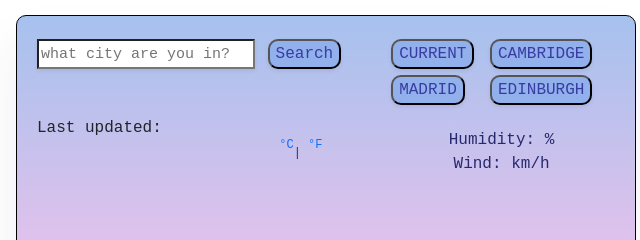
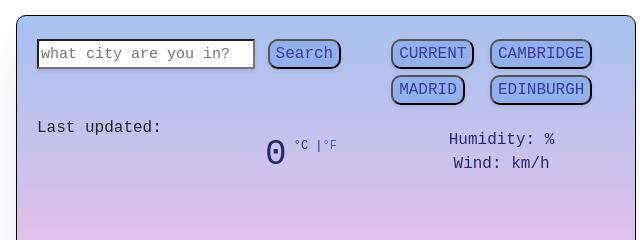
Before and after one commit to Nicoleyuen1/SheCodeshomework, a plain HTML site: page index.html in a window 1280 px wide. Both pictures are taken after a click on the link "°C". Shown: the top 240 px of the page, 314-954 px from the left. Drawn offline with nearby package versions, Linux system fonts and the light colour scheme; no server answers; a web font is replaced by a local one.

Commit message:
amended the unit buttons and it can switch in between two

```diff
--- a/index.html
+++ b/index.html
@@ -63,10 +63,7 @@
             </div>
             <div class="col-3 weather-temperature">
               <span id="temp"></span><span class= "unit">
-                <a href="#" id="celsius-link">°C</a>|
-                <a href="#" id="fahrenheit-link">°F</a>
-              </span>
-
+                <a href="#" id="celsius-link" class="active">°C</a> |<a href="#" id="fahrenheit-link">°F</a></span>
               <div>
                 <img src="" alt="" id="icon"/>
               </div>
--- a/src/index.js
+++ b/src/index.js
@@ -31,11 +31,10 @@
 //challenge 2
 
 function showWeatherConditions(response) {
-  console.log(response.data);
   document.querySelector("#city-name").innerHTML = response.data.name;
-  document.querySelector("#temp").innerHTML = Math.round(
-    response.data.main.temp
-  );
+
+  unitCelsiusTemp = response.data.main.temp;
+  document.querySelector("#temp").innerHTML = Math.round(unitCelsiusTemp);
   document.querySelector("#humidity").innerHTML = Math.round(
     response.data.main.humidity
   );
@@ -70,23 +69,6 @@
   searchCity(city);
 }
 
-//challenge 3
-// function clickCelsius(event) {
-//   event.preventDefault();
-//   let currentTemp = document.querySelector("#temp");
-//   currentTemp.innerHTML = `14`;
-// }
-// let unitCelsius = document.querySelector("#celsius-link");
-// unitCelsius.addEventListener("click", clickCelsius);
-
-// function clickFahrenheit(event) {
-//   event.preventDefault();
-//   let currentTemp = document.querySelector("#temp");
-//   currentTemp.innerHTML = `57`;
-// }
-// let unitFahrenheit = document.querySelector("#fahrenheit-link");
-// unitFahrenheit.addEventListener("click", clickFahrenheit);
-
 //challenge 2 bonus
 function currentClick(event) {
   event.preventDefault();
@@ -101,10 +83,33 @@
   axios.get(apiUrl).then(showWeatherConditions);
 }
 
+function clickFahrenheit(event) {
+  event.preventDefault();
+  unitCelsius.classList.remove("active");
+  unitFahrenheit.classList.add("active");
+  let Fahrenheit = (unitCelsiusTemp * 9) / 5 + 32;
+  document.querySelector("#temp").innerHTML = Math.round(Fahrenheit);
+}
+
+function clickCelsius(event) {
+  event.preventDefault();
+  unitCelsius.classList.add("active");
+  unitFahrenheit.classList.remove("active");
+  document.querySelector("#temp").innerHTML = Math.round(unitCelsiusTemp);
+}
+
 let cityButton = document.querySelector("#search-form");
 cityButton.addEventListener("submit", cityClick);
 
 let currentLocation = document.querySelector("#current-button");
 currentLocation.addEventListener("click", currentClick);
 
+let unitFahrenheit = document.querySelector("#fahrenheit-link");
+unitFahrenheit.addEventListener("click", clickFahrenheit);
+
+let unitCelsius = document.querySelector("#celsius-link");
+unitCelsius.addEventListener("click", clickCelsius);
+
+let unitCelsiusTemp = null;
+
 searchCity("tokyo");
--- a/src/style.css
+++ b/src/style.css
@@ -51,11 +51,9 @@
   text-align: center;
   color: #27296d;
 }
-.weather-temperature .unit,
-#celsius-link,
-#fahrenheit-link {
+.weather-temperature .unit {
   position: relative;
-  top: -8px;
+  top: -15px;
   font-size: 12px;
   text-decoration: none;
 }
@@ -70,3 +68,12 @@
 a:link {
   text-decoration: none;
 }
+
+.active {
+  color: #27296d;
+  cursor: default;
+}
+.active:hover {
+  color: #27296d;
+  text-decoration: none;
+}
```
